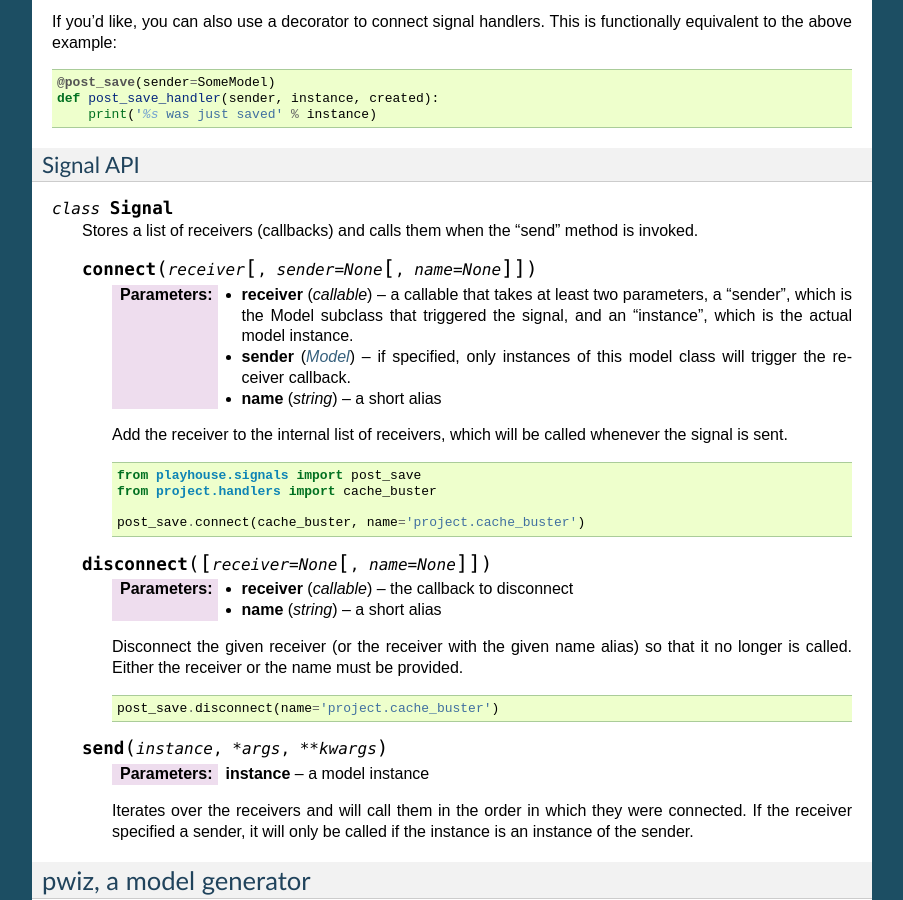
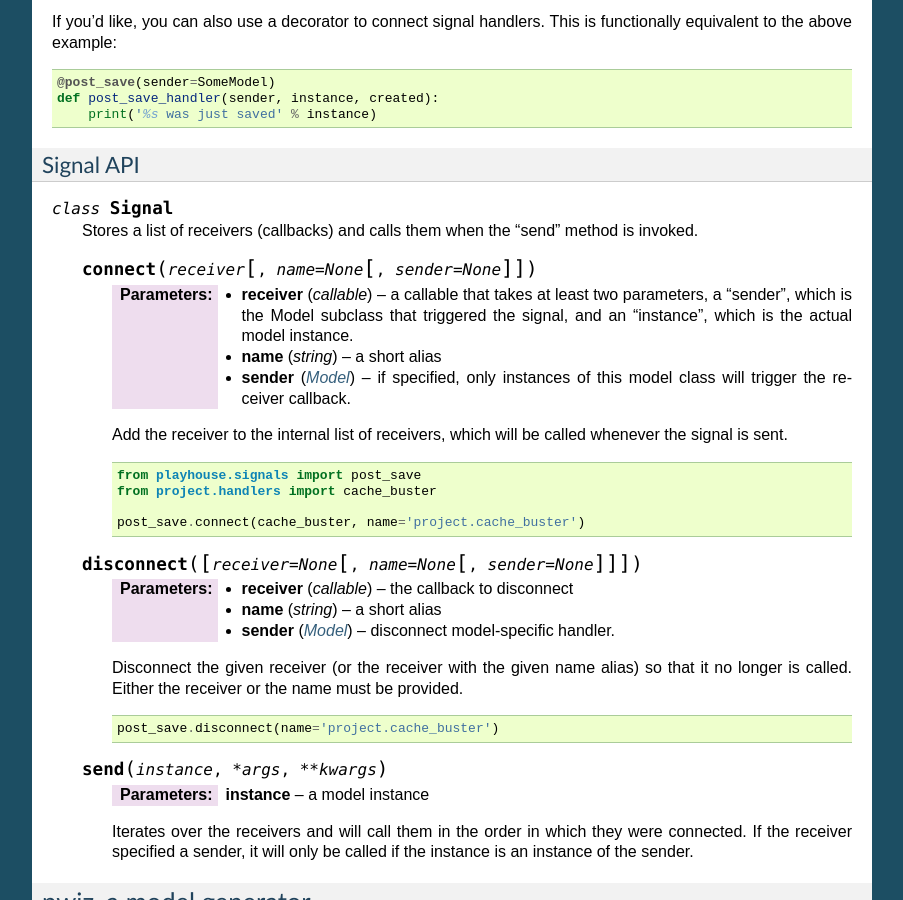
Before and after one commit to Star-DreamDev/myPeers, a Sphinx documentation site: the page built from docs/peers/playhouse.rst, in a window 1280 px wide and 900 px high, scrolled down 45605 px. Shown: the whole window, without its empty margins (198-1101 px from the left). Built offline with Sphinx 7.4.7, drawn with Linux system fonts in a browser that asks for light colours; the version number could not be read and is left out; some of the changed text lies outside the part shown.

Commit message:
Fixup signal doc

```diff
--- a/docs/peers/playhouse.rst
+++ b/docs/peers/playhouse.rst
@@ -2718,14 +2718,14 @@ Signal API
     Stores a list of receivers (callbacks) and calls them when the "send"
     method is invoked.
 
-    .. py:method:: connect(receiver[, sender=None[, name=None]])
+    .. py:method:: connect(receiver[, name=None[, sender=None]])
 
         :param callable receiver: a callable that takes at least two parameters,
             a "sender", which is the Model subclass that triggered the signal, and
             an "instance", which is the actual model instance.
+        :param string name: a short alias
         :param Model sender: if specified, only instances of this model class will
             trigger the receiver callback.
-        :param string name: a short alias
 
         Add the receiver to the internal list of receivers, which will be called
         whenever the signal is sent.
@@ -2737,10 +2737,11 @@ Signal API
 
             post_save.connect(cache_buster, name='project.cache_buster')
 
-    .. py:method:: disconnect([receiver=None[, name=None]])
+    .. py:method:: disconnect([receiver=None[, name=None[, sender=None]]])
 
         :param callable receiver: the callback to disconnect
         :param string name: a short alias
+        :param Model sender: disconnect model-specific handler.
 
         Disconnect the given receiver (or the receiver with the given name alias)
         so that it no longer is called. Either the receiver or the name must be
@@ -2759,7 +2760,10 @@ Signal API
         be called if the instance is an instance of the sender.
 
 
-    .. py:method __call__([sender=None[, name=None]])
+    .. py:method __call__([name=None[, sender=None]])
+
+        :param string name: a short alias
+        :param Model sender: disconnect model-specific handler.
 
         Function decorator that is an alias for a signal's connect method:
 
```
